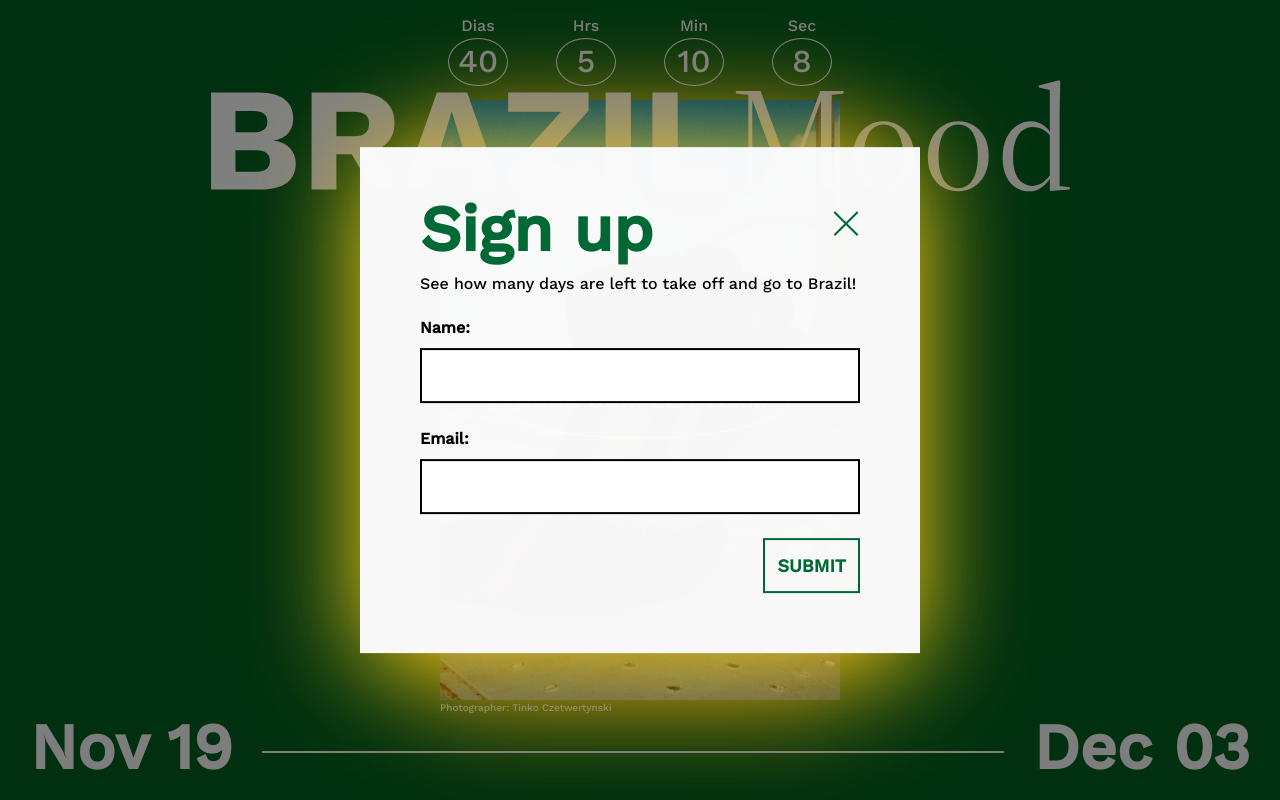
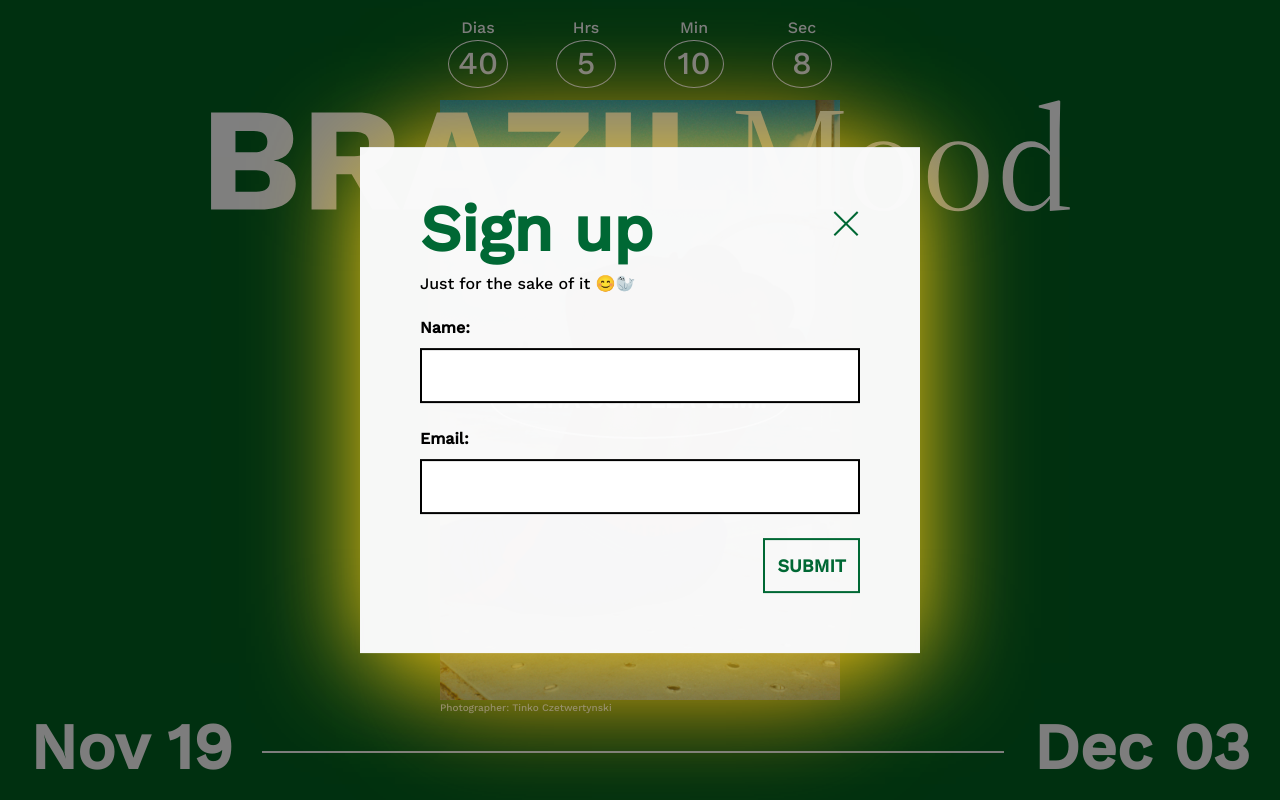
Before and after one commit to Valmarinoa/milky-moodz, a React (Create React App) app: page / in a window 1280 px wide. Both pictures are taken after a click on the button "OLHA COM ELA VEM!". Built offline with nearby package versions, Linux system fonts and the light colour scheme.

Commit message:
Layout modifications in width of modal

```diff
--- a/src/components/_Header/HeaderComponent.tsx
+++ b/src/components/_Header/HeaderComponent.tsx
@@ -14,7 +14,7 @@ export const Logo = styled(LogoSVG)`
 export const Header = styled.header`
 ${Marginals}
 justify-content: center;
-padding: 80px;
+padding: 100px;
 
 @media (max-width: 700px){
   padding: 92px 15px 15px 15px;
--- a/src/components/_ModalInner/ModalInner.tsx
+++ b/src/components/_ModalInner/ModalInner.tsx
@@ -36,13 +36,11 @@ const ModalInner = () => {
         <Senoras />
         <H4>MARAVILHOSO!</H4>
         <P>It's almost time for a real café vegano ☕ <br /> Bem forte.</P>
-
       </SuccessContainer>
-
       ) : (
- <>
+        <>
           <H3>Sign up</H3>
-          <P>See how many days are left to take off and go to Brazil!</P>
+          <P>Just for the sake of it 😊🦭</P>
           <FormComponent handleSuccess={handleSuccess} />
         </>
     )}
```
